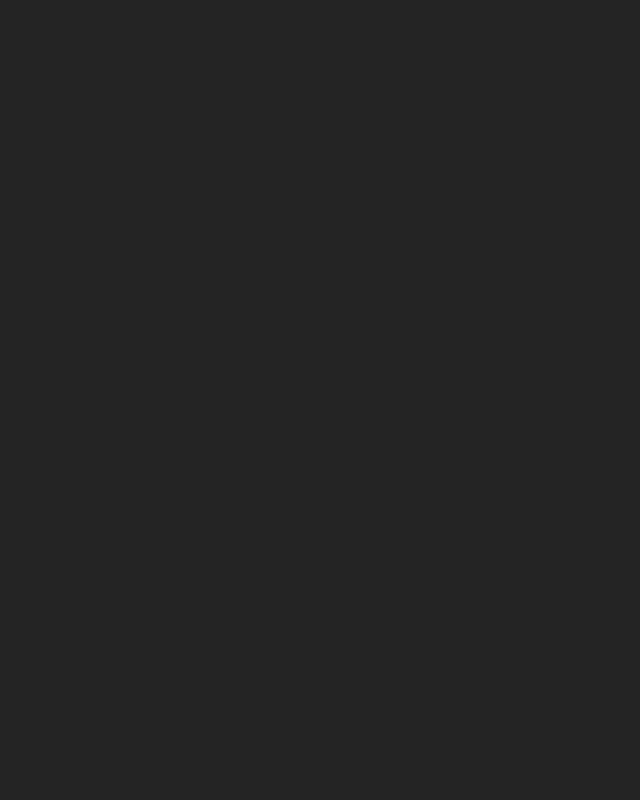
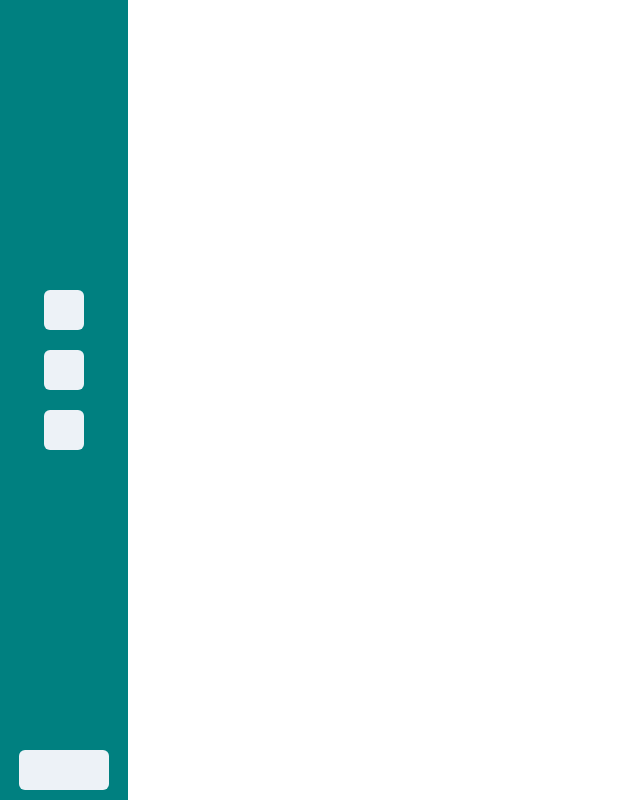
Before and after one commit to ubc-cpsc455-2024S/project-05_bus, a React (Vite) app in the folder client/: page / in a window 1280 px wide. Shown: the whole page, without its empty margins (0-640 px from the left). Built offline with nearby package versions, Linux system fonts and the light colour scheme.

Commit message:
Add nav with empty buttons

```diff
--- a/client/src/App.css
+++ b/client/src/App.css
@@ -0,0 +1,6 @@
+body, html {
+  margin: 0;
+  padding: 0;
+  height: 100%;
+  width: 100%;
+}
--- a/client/src/App.jsx
+++ b/client/src/App.jsx
@@ -1,10 +1,12 @@
 import './App.css'
+import Navbar from './components/Navbar/Navbar'
 
 function App() {
 
 
   return (
     <>
+      <Navbar />
     </>
   )
 }
--- /dev/null
+++ b/client/src/components/Navbar/Navbar.css
@@ -0,0 +1,48 @@
+.container {
+  height: 100%;
+  width: 10%;
+  position: fixed;
+  top: 0;
+  left: 0;
+  background-color: teal;
+  display: flex;
+  flex-direction: column;
+  justify-content: space-between;
+  align-items: center;
+}
+
+.page-buttons {
+  display: flex;
+  flex-direction: column;
+  justify-content: center;
+  align-items: center;
+  width: 100%;
+  flex-grow: 1;
+}
+
+nav {
+  display: flex;
+  flex-direction: column;
+  align-items: center;
+}
+
+button {
+  /* width: 70%; */
+  margin: 10px;
+}
+
+button:hover {
+  background-color: #ddd;
+}
+
+.profile-button {
+  width: 70%;
+}
+
+.profile-button:hover {
+  background-color: #ddd;
+}
+
+.profile-button:focus {
+  outline: none;
+}
--- /dev/null
+++ b/client/src/components/Navbar/Navbar.jsx
@@ -0,0 +1,19 @@
+import './Navbar.css';
+import { IconButton, ButtonGroup } from '@chakra-ui/react'
+
+const Navbar = () => {
+  return (
+    <div className="container">
+      <ButtonGroup className="page-buttons">
+        <nav>
+          <IconButton href="/">Home</IconButton>
+          <IconButton href="/calendar">Calendar</IconButton>
+          <IconButton href="/groceries">Groceries</IconButton>
+        </nav>
+      </ButtonGroup>
+      <IconButton className="profile-button" href="/profile">Profile</IconButton>
+    </div>
+  )
+}
+
+export default Navbar;
```
